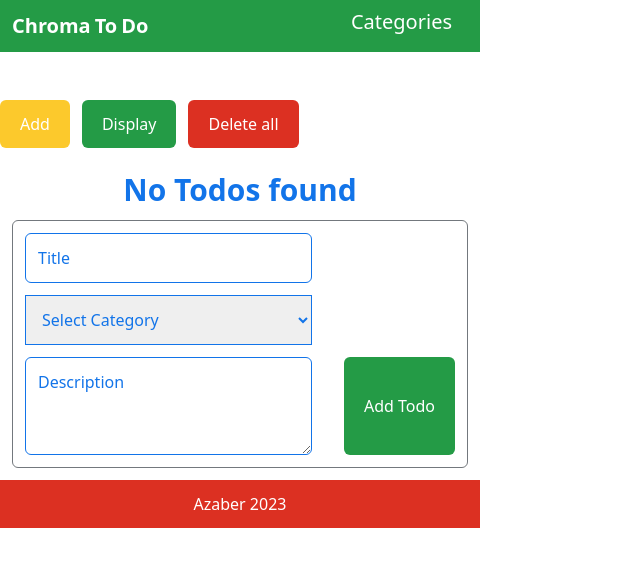
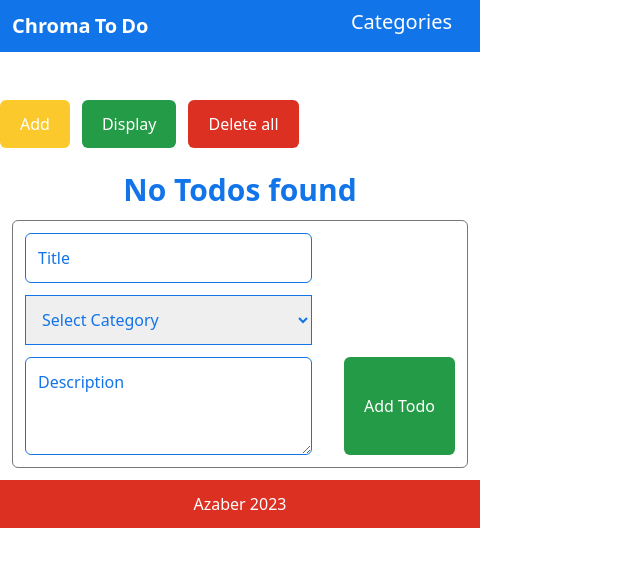
Before and after one commit to Azab-Inc/ChromaToDo, an Angular app in the folder ChromaToDo/: page /home in a window 1280 px wide. Shown: the top 566 px of the page, without its empty margins (0-640 px from the left). Built offline with nearby package versions, Linux system fonts and the light colour scheme.

Commit message:
Update nav.component.html

```diff
--- a/ChromaToDo/src/app/components/nav/nav.component.html
+++ b/ChromaToDo/src/app/components/nav/nav.component.html
@@ -1,11 +1,11 @@
 <nav class="fixed top-0 left-0 right-0 relative">
   <div class="text-xl text-white flex justify-between">
-    <div class="flex gap-x-1 font-bold bg-mainG p-3 w-1/2">
+    <div class="flex gap-x-1 font-bold bg-mainB p-3 w-1/2">
       <span>Chroma</span>
       <span>To</span>
       <span>Do</span>
     </div>
-    <div class="flex flex-col gap-3 relative bg-mainG w-1/2 text-right px-3">
+    <div class="flex flex-col gap-3 relative bg-mainB w-1/2 text-right px-3">
       <button
         (click)="displayCategories = !displayCategories"
         class="text-white px-4 py-2 rounded-md ml-auto"
```
